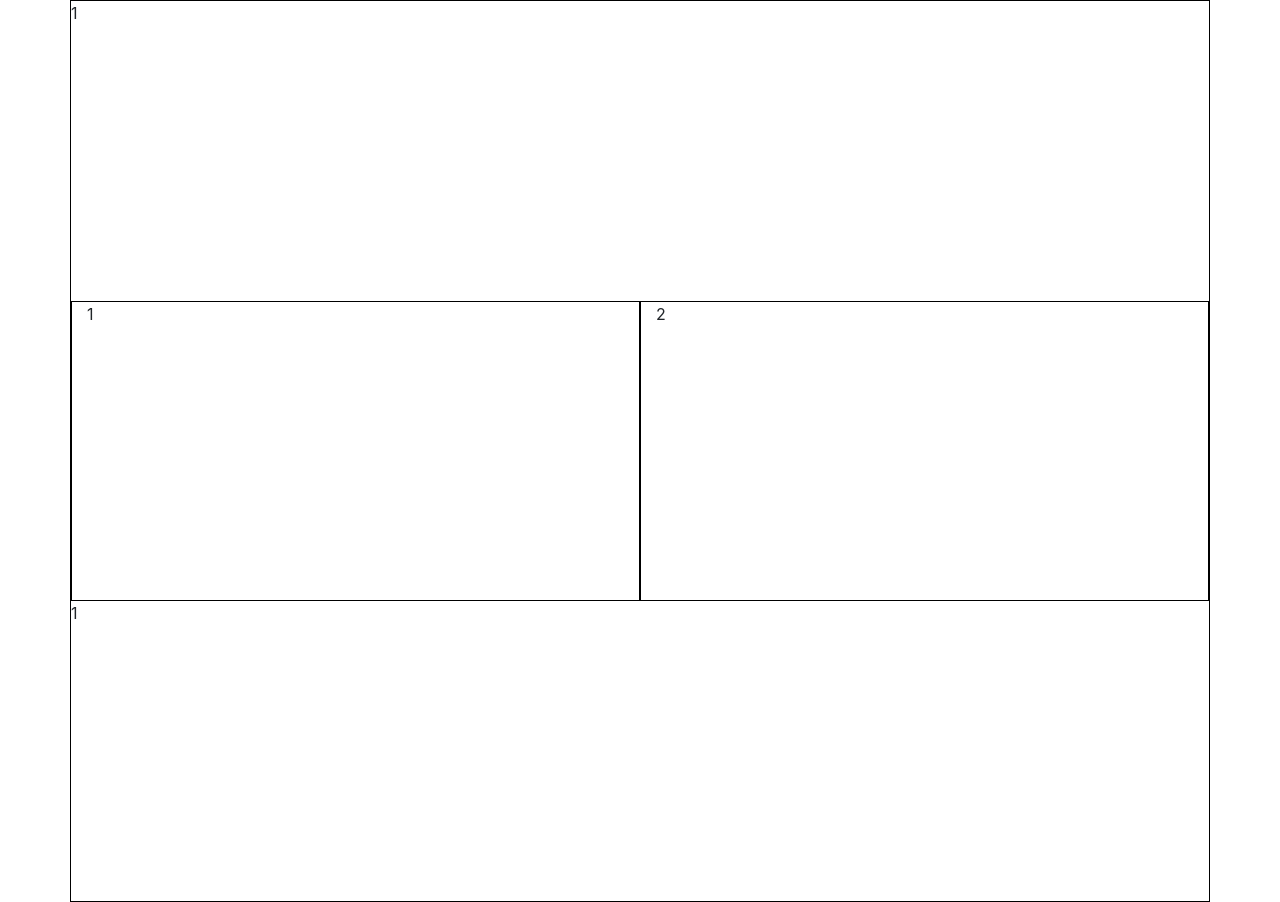
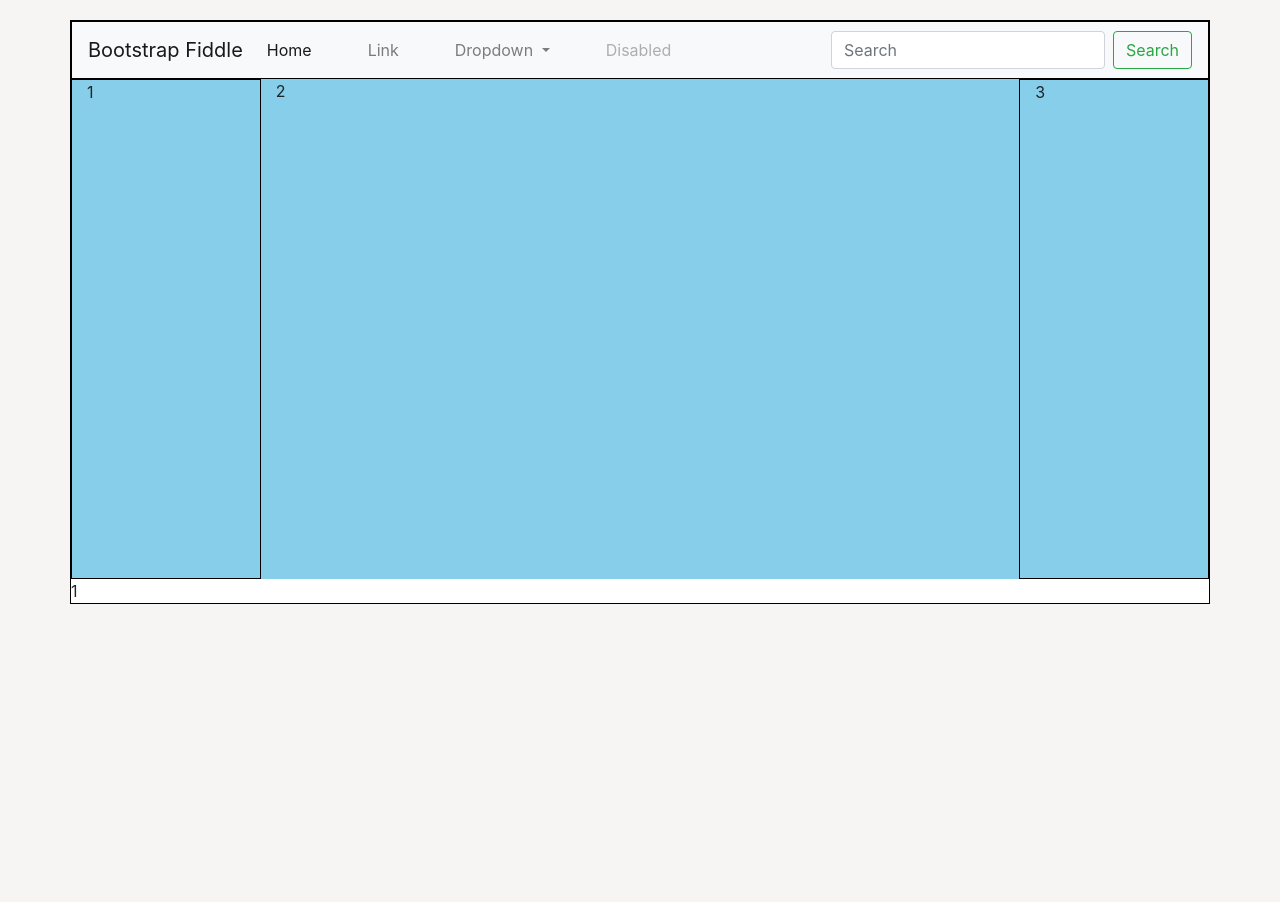
Before and after one commit to ImanRS1/Bootstrap-fiddle, a plain HTML site: page index.html in a window 1280 px wide. After the commit the page ends 800 px from the top, so only its background shows below. Drawn offline with nearby package versions, Linux system fonts and the light colour scheme.

Commit message:
added nav menu

```diff
--- a/index.html
+++ b/index.html
@@ -10,14 +10,57 @@
 </head>
 <body>
 <div class="container">
-    <div class="row">1</div>
+    <div class="row" id="firstRow">
 
-    <div class="row">
-        <div class="col">1</div>
-        <div class="col">2</div>
+        <div class="col" id="firstCol">
+
+            <nav class="navbar navbar-expand-lg navbar-light bg-light">
+                <a class="navbar-brand" href="#">Bootstrap Fiddle</a>
+                <button class="navbar-toggler" type="button" data-toggle="collapse" data-target="#navbarSupportedContent" aria-controls="navbarSupportedContent" aria-expanded="false" aria-label="Toggle navigation">
+                <span class="navbar-toggler-icon"></span>
+                </button>
+
+                <div class="collapse navbar-collapse" id="navbarSupportedContent">
+                <ul class="navbar-nav mr-auto">
+                    <li class="nav-item active">
+                    <a class="nav-link" href="#">Home <span class="sr-only">(current)</span></a>
+                    </li>
+                    <li class="nav-item">
+                    <a class="nav-link" href="#">Link</a>
+                    </li>
+                    <li class="nav-item dropdown">
+                    <a class="nav-link dropdown-toggle" href="#" id="navbarDropdown" role="button" data-toggle="dropdown" aria-haspopup="true" aria-expanded="false">
+                        Dropdown
+                    </a>
+                    <div class="dropdown-menu" aria-labelledby="navbarDropdown">
+                        <a class="dropdown-item" href="#">Action</a>
+                        <a class="dropdown-item" href="#">Another action</a>
+                        <div class="dropdown-divider"></div>
+                        <a class="dropdown-item" href="#">Something else here</a>
+                    </div>
+                    </li>
+                    <li class="nav-item">
+                    <a class="nav-link disabled" href="#" tabindex="-1" aria-disabled="true">Disabled</a>
+                    </li>
+                </ul>
+                <form class="form-inline my-2 my-lg-0">
+                    <input class="form-control mr-sm-2" type="search" placeholder="Search" aria-label="Search">
+                    <button class="btn btn-outline-success my-2 my-sm-0" type="submit">Search</button>
+                </form>
+                </div>
+          </nav>
+
+        </div>
+
     </div>
 
-    <div class="row">1</div>
+    <div class="row" id="mainRow">
+        <div class="col">1</div>
+        <div class="col-8">2</div>
+        <div class="col">3</div>
+    </div>
+
+    <div class="row" id="lastRow">1</div>
 
 </div>
 
--- a/style.css
+++ b/style.css
@@ -1,11 +1,36 @@
 .container{
     border: 1px solid black;
+    background-color: #FFF;
+    margin-top: 20px;
+
 }
 
 .col{
     border: 1px solid black;
 }
 
-.row{
-    min-height: 300px;
+
+.navbar-nav{
+    padding: 0;
 }
+
+#firstRow{
+    padding: 0;
+}
+
+#firstCol{
+    padding: 0;
+}
+
+#mainRow{
+    height: 500px;
+    background-color: skyblue;
+}
+
+body{
+    background-color: rgb(247, 244, 244);
+}
+
+a{
+    margin-right: 40px;
+}
```
